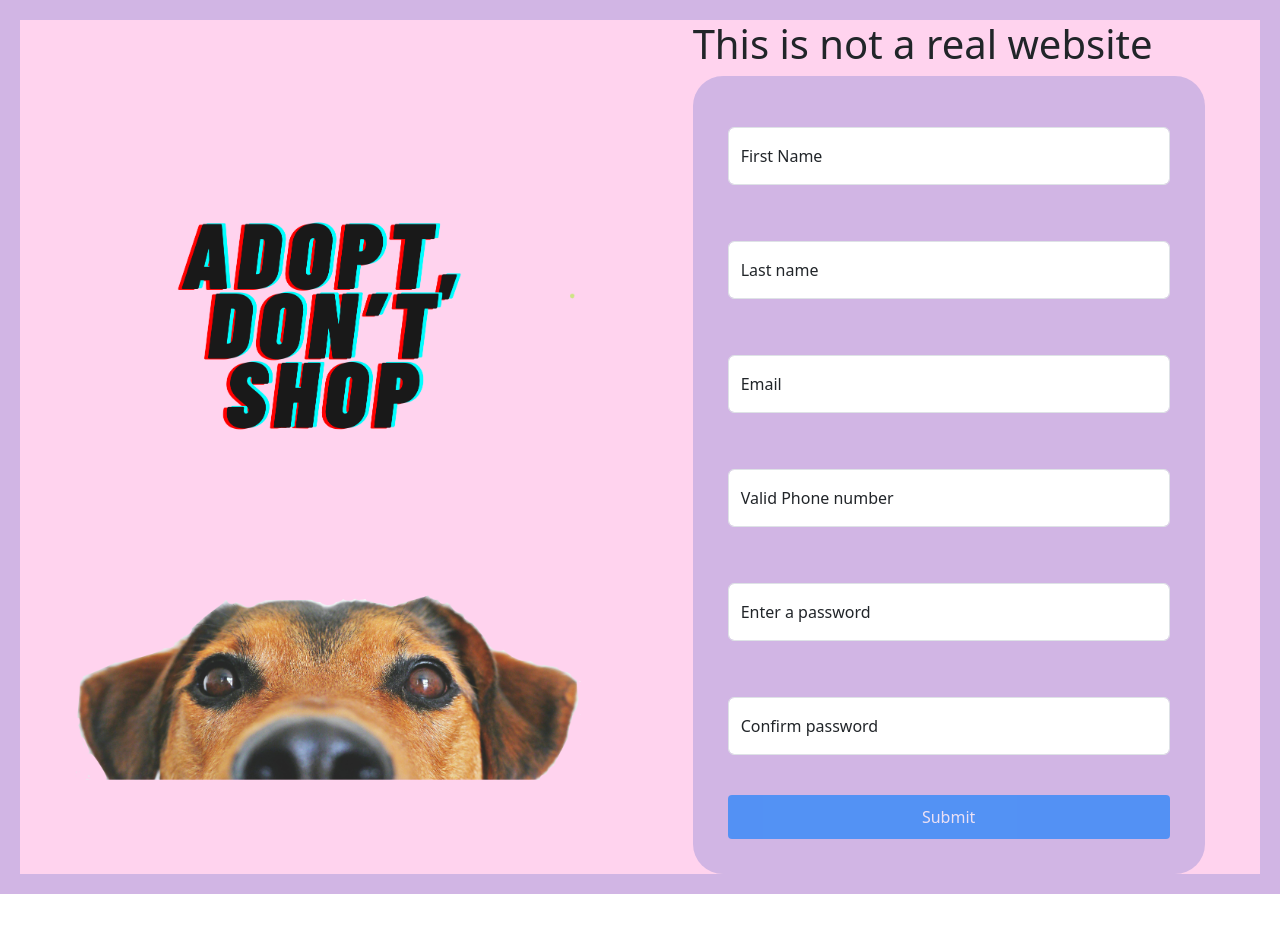
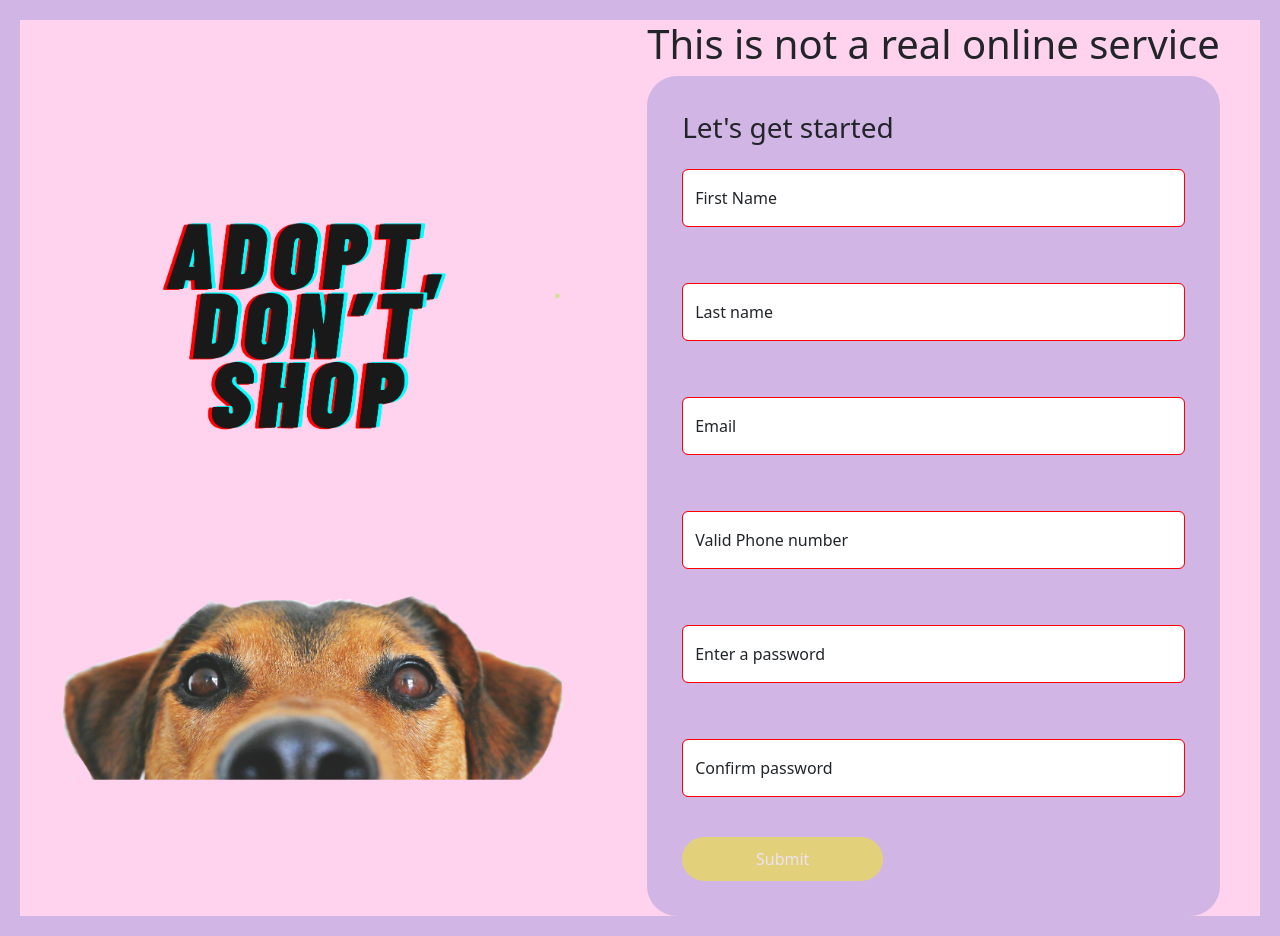
Before and after one commit to DivyangKotian/sign-up-page, a plain HTML site: page index.html in a window 1280 px wide. Before the commit the page ends 894 px from the top, so only its background shows below. Drawn offline with nearby package versions, Linux system fonts and the light colour scheme.

Commit message:
added more styling, fixed bug with submit button where it would enable while only passwords were filled.

```diff
--- a/index.html
+++ b/index.html
@@ -15,11 +15,11 @@
         </div>
         <div class="sign-up-page">
             <div class="Heading">
-                <h1>This is not a real website</h1>
+                <h1>  This is not a real online service</h1>
             </div>
             <div class="user-information">
                 <form id="registrationForm" class="form" action="#" method="get">
-
+                    <h3> Let's get started</h3>
                     <div class="form-floating mb-3 mt-3">
                         <input type="text" class="form-control" id="first-name" placeholder="Enter First Name" name="first-name" required>
                         <label for="first-name">First Name</label>
@@ -40,7 +40,7 @@
 
                     <br>
                     <div class="form-floating mb-3 mt-3">
-                    <input type="tel" class="form-control" name="phone-number" required id="phone-number" placeholder="XXXXXXXXXX" minlength="10" maxlength="10">
+                    <input type="number" class="form-control" name="phone-number" required id="phone-number" placeholder="XXXXXXXXXX" minlength="10" maxlength="10">
                     <label for="phone-number"> Valid Phone number</label>
                     </div>
 
--- a/main.js
+++ b/main.js
@@ -9,6 +9,8 @@ const firstName = document.getElementById("first-name");
 const lastName = document.getElementById("last-name");
 const submitButton = document.getElementById("submitBtn");
 const errorMessage = document.getElementById("password-error");
+const email = document.getElementById("email");
+const phoneNumner = document.getElementById("phone-number");
 
 passwordInput.onfocus = function() {
   message.style.display = "block";
@@ -63,7 +65,7 @@ document.getElementById('registrationForm').addEventListener('keyup', validateFo
 function validateForm() {
   let isValid = true;
 
-  if (!passwordInput.value || !confirmPassword.value) {
+  if (!firstName.value || !lastName.value || !email.value || !phoneNumner.value || !passwordInput.value || !confirmPassword.value) {
     isValid = false;
   }
 
@@ -78,7 +80,7 @@ function validateForm() {
     errorMessage.classList.add("success");
   }
 
-  if (isValid) {
+  if (isValid===true) {
     submitButton.classList.add("enabled");
   } else {
     submitButton.classList.remove("enabled");
--- a/stylesheet.css
+++ b/stylesheet.css
@@ -78,13 +78,13 @@ input {
   content: "\2718";
 }
 .submit-btn {
-    background-color: #007bff;
+    background-color: #f0e335;
     color: #fff;
     border: none;
     padding: 10px;
-    border-radius: 4px;
+    border-radius: 40px;
     cursor: pointer;
-    width: 100%;
+    width: 40%;
     font-size: 1rem;
     opacity: 0.6; /* Initially disabled */
     pointer-events: none; /* Initially disabled */
@@ -94,7 +94,7 @@ input {
     pointer-events: auto; /* Enabled */
 }
 .submit-btn:hover {
-    background-color: #0056b3;
+    background-color: #16eb32;
 }
 
 .error {
@@ -105,3 +105,11 @@ input {
     color: green;
     font-size: 0.875rem;
 }
+
+input:valid{
+    border: 1px solid green;
+}
+
+input:invalid{
+    border: 1px solid red;
+}
```
